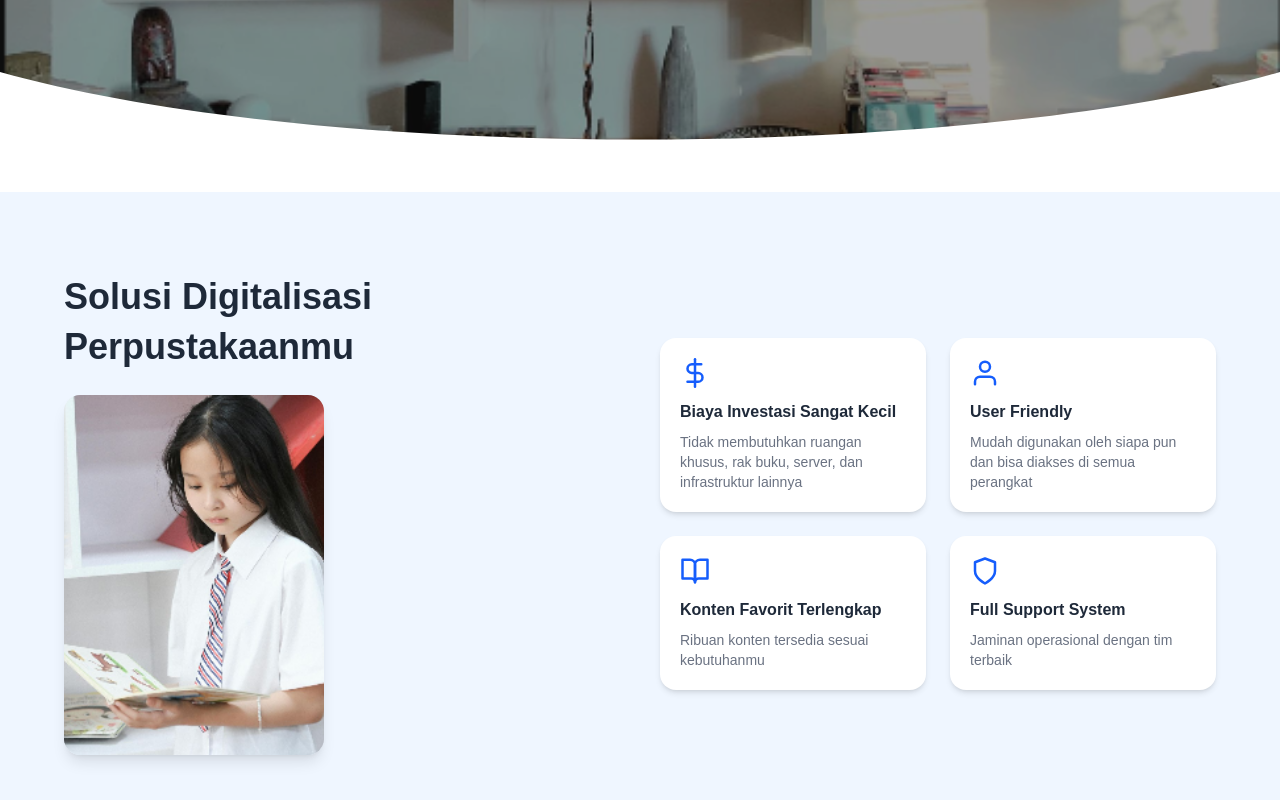
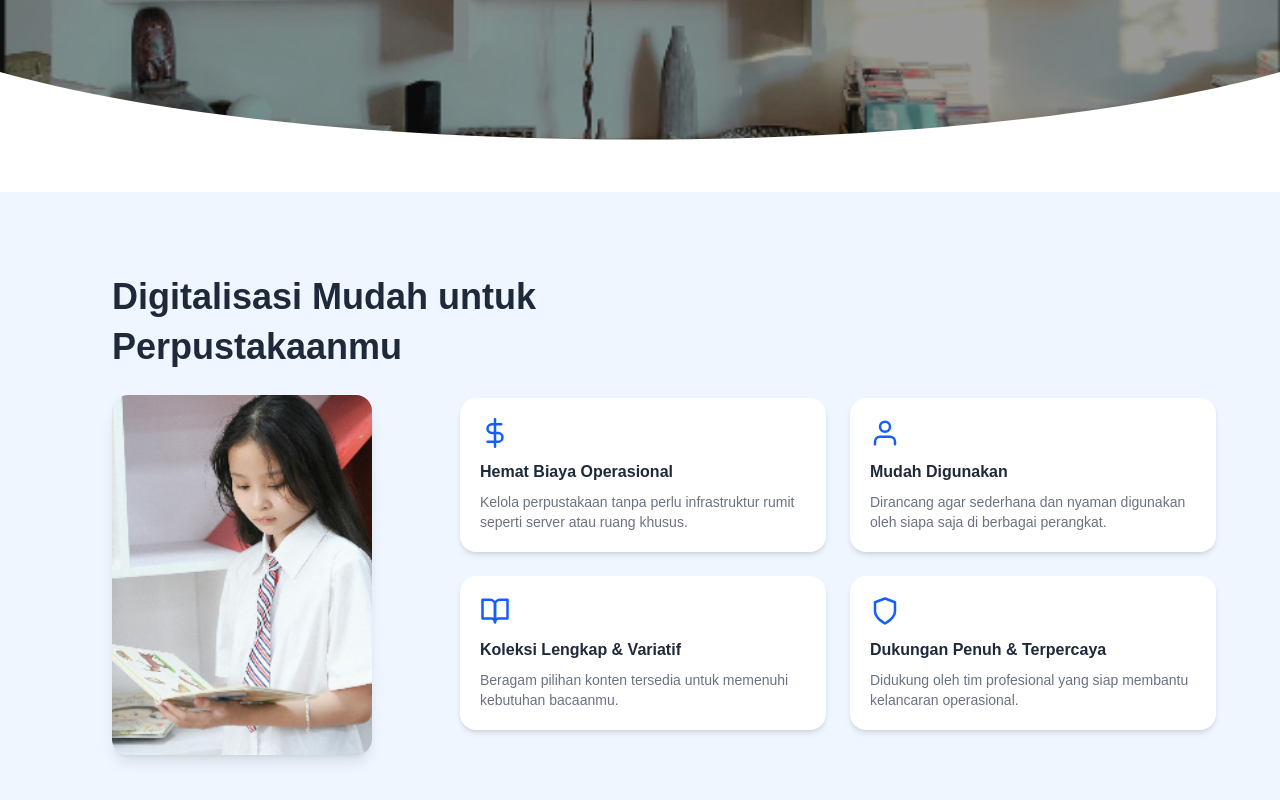
Before and after one commit to kuwphmi/perpustakaan-ihmato, a React app in the folder frontend/: page / in a window 1280 px wide. Shown: the part 528-1328 px from the top of the page. Built offline with nearby package versions, Linux system fonts and the light colour scheme; the HTML template or start-up script is replaced by a standard one.

Commit message:
berandaa

```diff
--- a/frontend/src/index.css
+++ b/frontend/src/index.css
@@ -20,3 +20,11 @@ html {
 [data-aos] {
   will-change: transform, opacity;
 }
+.custom-rotate-img {
+  transform: rotate(-5deg);
+  transition: all 0.8s ease;
+}
+
+.aos-animate.custom-rotate-img {
+  transform: rotate(0deg);
+}
--- a/frontend/src/pages/beranda.jsx
+++ b/frontend/src/pages/beranda.jsx
@@ -76,7 +76,7 @@ function beranda() {
             Beranda
           </a>
           <a href="#" className="hover:text-blue-600 transition">
-            Buku
+            Keunggulan
           </a>
           <a href="#" className="hover:text-blue-600 transition">
             Pustakawan
@@ -256,32 +256,35 @@ function beranda() {
   <div className="max-w-7xl mx-auto grid md:grid-cols-2 gap-10 items-center">
 
    {/* 🔥 KIRI (TEXT + IMAGE) */}
-    <div>
+<div className="ml-4 md:ml-12">
+
   <h2 className="text-3xl md:text-4xl font-bold text-gray-800 leading-snug">
-        Solusi Digitalisasi <br /> Perpustakaanmu
+    Digitalisasi Mudah untuk  <br /> Perpustakaanmu
   </h2>
 
-      {/* IMAGE (KAMU GANTI SENDIRI) */}
+  {/* IMAGE */}
   <div className="mt-6">
     <img
   src={foto}
   alt="preview"
-  className="w-[220px] md:w-[260px] h-[300px] md:h-[360px] object-cover rounded-2xl shadow-lg"
+  data-aos="fade-right"
+  className="custom-rotate-img w-[220px] md:w-[260px] h-[300px] md:h-[360px] object-cover rounded-2xl shadow-lg"
 />
   </div>
+
 </div>
 
     {/* 🔥 KANAN (CARD FITUR) */}
-<div className="grid grid-cols-1 sm:grid-cols-2 gap-6">
+   <div className="grid grid-cols-1 sm:grid-cols-2 gap-6 md:-ml-50 md:mt-25">
 
       {/* CARD 1 */}
       <div className="bg-white p-5 rounded-2xl shadow-md hover:shadow-lg transition">
         <FiDollarSign className="text-3xl text-blue-600 mb-3" />
         <h3 className="font-semibold text-gray-800">
-      Biaya Investasi Sangat Kecil
+          Hemat Biaya Operasional
         </h3>
         <p className="text-sm text-gray-500 mt-2">
-      Tidak membutuhkan ruangan khusus, rak buku, server, dan infrastruktur lainnya
+          Kelola perpustakaan tanpa perlu infrastruktur rumit seperti server atau ruang khusus.
         </p>
       </div>
 
@@ -289,10 +292,10 @@ function beranda() {
       <div className="bg-white p-5 rounded-2xl shadow-md hover:shadow-lg transition">
         <FiUser className="text-3xl text-blue-600 mb-3" />
         <h3 className="font-semibold text-gray-800">
-      User Friendly
+          Mudah Digunakan
         </h3>
         <p className="text-sm text-gray-500 mt-2">
-      Mudah digunakan oleh siapa pun dan bisa diakses di semua perangkat
+          Dirancang agar sederhana dan nyaman digunakan oleh siapa saja di berbagai perangkat.
         </p>
       </div>
 
@@ -300,10 +303,10 @@ function beranda() {
       <div className="bg-white p-5 rounded-2xl shadow-md hover:shadow-lg transition">
         <FiBookOpen className="text-3xl text-blue-600 mb-3" />
         <h3 className="font-semibold text-gray-800">
-      Konten Favorit Terlengkap
+          Koleksi Lengkap & Variatif
         </h3>
         <p className="text-sm text-gray-500 mt-2">
-      Ribuan konten tersedia sesuai kebutuhanmu
+          Beragam pilihan konten tersedia untuk memenuhi kebutuhan bacaanmu.
         </p>
       </div>
 
@@ -311,15 +314,14 @@ function beranda() {
       <div className="bg-white p-5 rounded-2xl shadow-md hover:shadow-lg transition">
         <FiShield className="text-3xl text-blue-600 mb-3" />
         <h3 className="font-semibold text-gray-800">
-      Full Support System
+          Dukungan Penuh & Terpercaya
         </h3>
         <p className="text-sm text-gray-500 mt-2">
-      Jaminan operasional dengan tim terbaik
+          Didukung oleh tim profesional yang siap membantu kelancaran operasional.
         </p>
       </div>
 
     </div>
-
   </div>
 </div>
 
```
Lines whose indentation alone changed are shown as unchanged.
